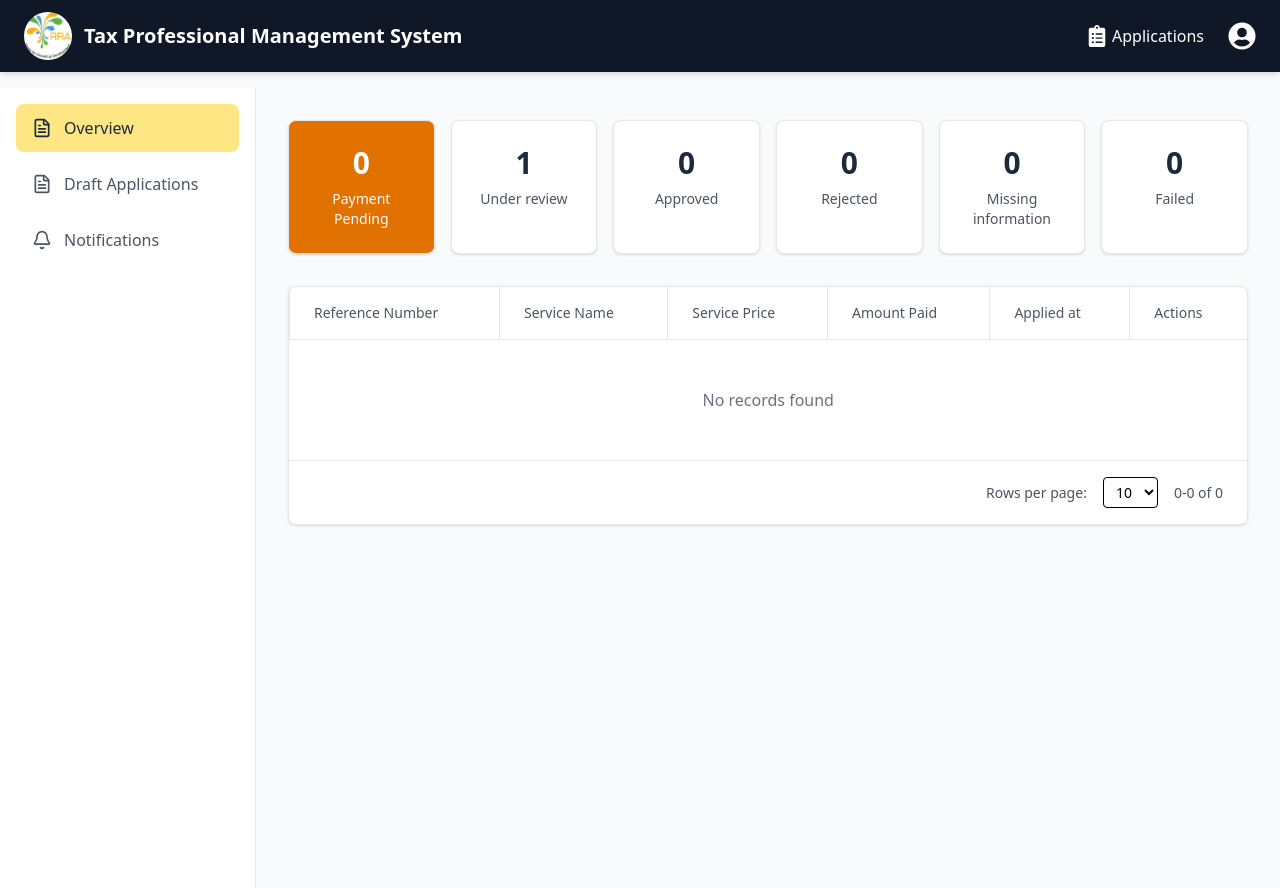
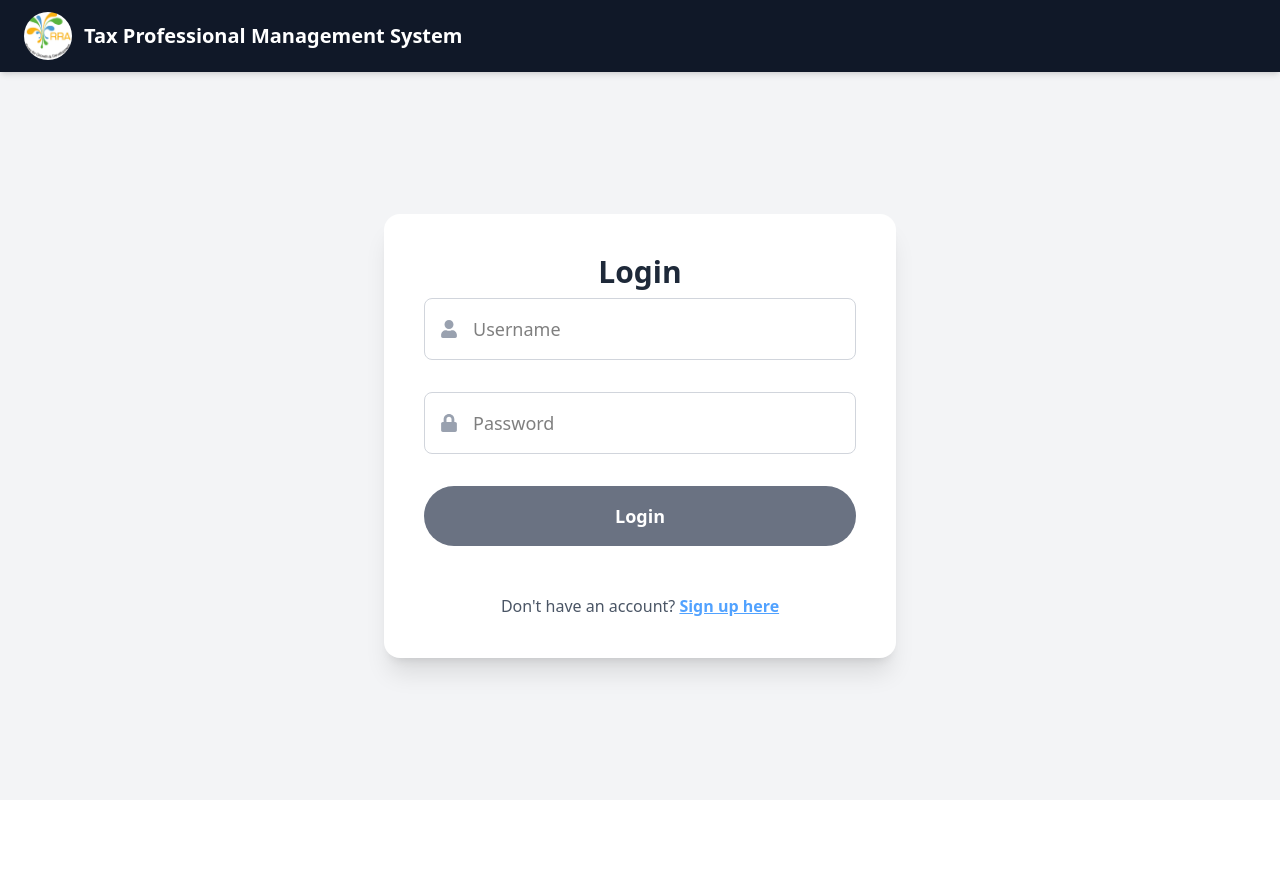
Before and after one commit to kezagiselle/RRA, a React (Vite) app in the folder taxProfessionals/: page / in a window 1280 px wide. After the commit the page ends 800 px from the top, so only its background shows below. Built offline with nearby package versions, Linux system fonts and the light colour scheme.

Commit message:
feat: doing the login page

```diff
--- a/taxProfessionals/src/App.tsx
+++ b/taxProfessionals/src/App.tsx
@@ -3,6 +3,7 @@ import ApplicantPage from './pages/ApplicantPage'
 import { BrowserRouter as Router, Routes, Route } from 'react-router-dom'
 import SuccessfulPage from './pages/SuccessfulPage'
 import ApplicantDashboard from './pages/ApplicantDashboard'
+import LoginPage from './pages/LoginPage'
 
 
 
@@ -11,7 +12,8 @@ function App() {
 
   return (
     <>
-    <ApplicantDashboard />
+    {/* <ApplicantDashboard /> */}
+    <LoginPage />
     </>
     // <Router>
     //   <Routes>
--- a/taxProfessionals/src/pages/LoginPage.tsx
+++ b/taxProfessionals/src/pages/LoginPage.tsx
@@ -0,0 +1,108 @@
+import React, { useState } from "react";
+import { FaUser, FaLock } from "react-icons/fa";
+import Header from "./Header";
+
+const LoginPage: React.FC = () => {
+  const [username, setUsername] = useState("");
+  const [password, setPassword] = useState("");
+  const [loading, setLoading] = useState(false);
+  const [error, setError] = useState("");
+
+  const handleSubmit = (e: React.FormEvent<HTMLFormElement>) => {
+    e.preventDefault();
+    setLoading(true);
+    setError("");
+
+
+    setTimeout(() => {
+      setLoading(false);
+      if (username === "admin" && password === "admin123") {
+        alert("Login successful!");
+        // redirect to dashboard, e.g. navigate("/dashboard")
+      } else {
+        setError("Invalid username or password");
+      }
+    }, 1000);
+  };
+
+  return (
+    <div className="min-h-screen bg-gray-100 flex flex-col">
+
+      <Header
+        isLoggedIn={false}
+        isLoginPage={true}
+        username=""
+        userRole="USER"
+        handleLogout={() => {}}
+        handleApplicationsClick={() => {}}
+        handleViewOfficers={() => {}}
+      />
+
+
+      <div className="flex-1 flex items-center justify-center px-4">
+        <form
+          onSubmit={handleSubmit}
+          className="w-full max-w-lg bg-white p-10 rounded-2xl shadow-xl space-y-8" // Increased size and padding
+        >
+          <h1 className="text-3xl font-bold text-gray-800 text-center mb-2">Login</h1> {/* Larger heading */}
+
+
+          <div className="relative">
+            <input
+              type="text"
+              placeholder="Username"
+              value={username}
+              onChange={(e) => setUsername(e.target.value)}
+              required
+              disabled={loading}
+              className="w-full border border-gray-300 rounded-lg py-4 px-4 pl-12 focus:outline-none focus:ring-2 focus:ring-blue-400 text-lg" // Increased padding and text size
+            />
+            <FaUser className="absolute left-4 top-1/2 transform -translate-y-1/2 text-gray-400 text-lg" /> {/* Larger icon */}
+          </div>
+
+
+          <div className="relative">
+            <input
+              type="password"
+              placeholder="Password"
+              value={password}
+              onChange={(e) => setPassword(e.target.value)}
+              required
+              disabled={loading}
+              className="w-full border border-gray-300 rounded-lg py-4 px-4 pl-12 focus:outline-none focus:ring-2 focus:ring-blue-400 text-lg"
+            />
+            <FaLock className="absolute left-4 top-1/2 transform -translate-y-1/2 text-gray-400 text-lg" />
+          </div>
+
+
+          <button
+            type="submit"
+            disabled={loading}
+            className="w-full bg-gray-500 hover:bg-gray-200 text-white font-semibold py-4 rounded-full transition duration-200 text-lg"
+          >
+            {loading ? "Logging in..." : "Login"}
+          </button>
+
+          <div className="text-center pt-4">
+            <p className="text-gray-600">
+              Don't have an account?{" "}
+              <a
+                href="/signup"
+                className="text-blue-400 hover:text-blue-400 font-semibold underline transition duration-200"
+              >
+                Sign up here
+              </a>
+            </p>
+          </div>
+
+
+          {error && (
+            <p className="text-red-500 text-base text-center mt-2">{error}</p>
+          )}
+        </form>
+      </div>
+    </div>
+  );
+};
+
+export default LoginPage;
```
